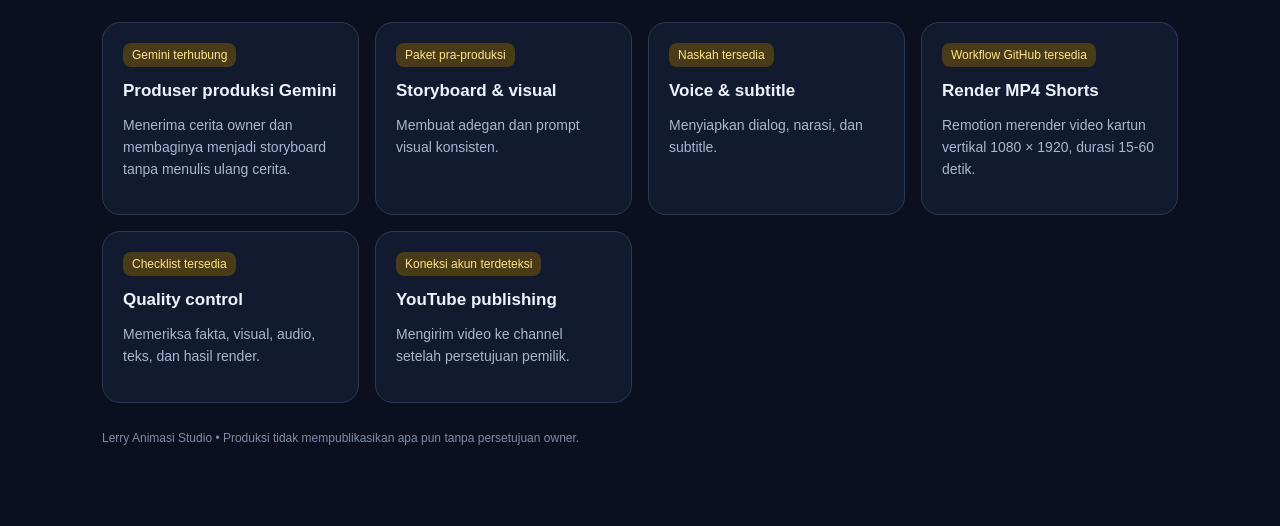
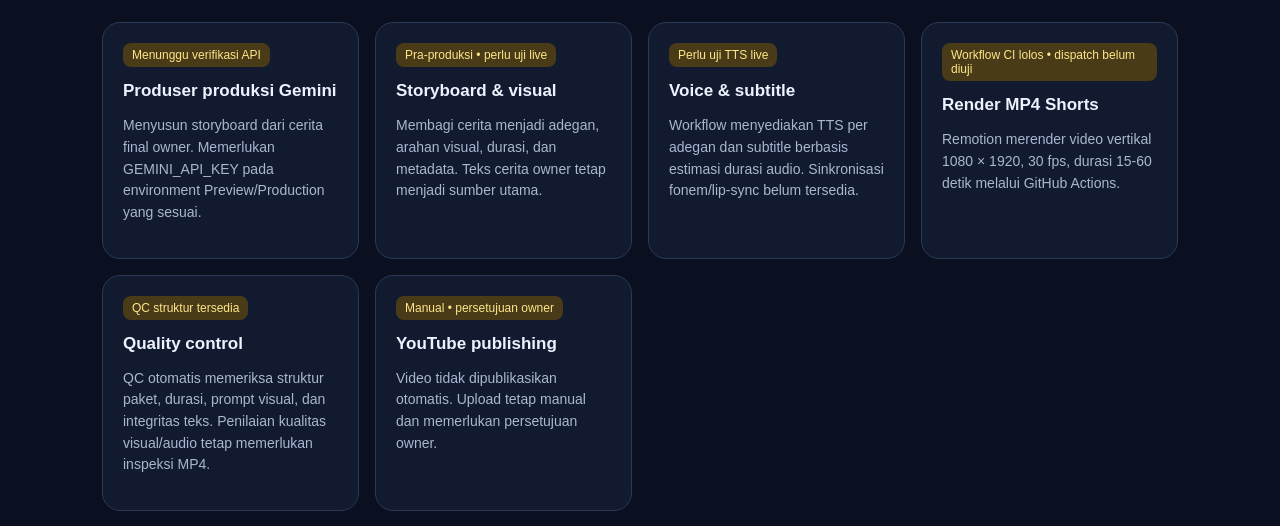
Before and after one commit to afraocta83-hash/-youtube-ai-factory, a Next.js app: page / in a window 1280 px wide. Shown: the part 1134-1660 px from the top of the page. Built offline with nearby package versions, Linux system fonts and the light colour scheme; no server answers.

Commit message:
fix: show honest integration readiness states

```diff
--- a/app/page.tsx
+++ b/app/page.tsx
@@ -1,12 +1,12 @@
 import Studio from "./studio";
 
 const modules = [
- {title:"Produser produksi Gemini",detail:"Menerima cerita owner dan membaginya menjadi storyboard tanpa menulis ulang cerita.",status:"Gemini terhubung"},
- {title:"Storyboard & visual",detail:"Membuat adegan dan prompt visual konsisten.",status:"Paket pra-produksi"},
- {title:"Voice & subtitle",detail:"Menyiapkan dialog, narasi, dan subtitle.",status:"Naskah tersedia"},
- {title:"Render MP4 Shorts",detail:"Remotion merender video kartun vertikal 1080 × 1920, durasi 15-60 detik.",status:"Workflow GitHub tersedia"},
- {title:"Quality control",detail:"Memeriksa fakta, visual, audio, teks, dan hasil render.",status:"Checklist tersedia"},
- {title:"YouTube publishing",detail:"Mengirim video ke channel setelah persetujuan pemilik.",status:"Koneksi akun terdeteksi"}
+ {title:"Produser produksi Gemini",detail:"Menyusun storyboard dari cerita final owner. Memerlukan GEMINI_API_KEY pada environment Preview/Production yang sesuai.",status:"Menunggu verifikasi API"},
+ {title:"Storyboard & visual",detail:"Membagi cerita menjadi adegan, arahan visual, durasi, dan metadata. Teks cerita owner tetap menjadi sumber utama.",status:"Pra-produksi • perlu uji live"},
+ {title:"Voice & subtitle",detail:"Workflow menyediakan TTS per adegan dan subtitle berbasis estimasi durasi audio. Sinkronisasi fonem/lip-sync belum tersedia.",status:"Perlu uji TTS live"},
+ {title:"Render MP4 Shorts",detail:"Remotion merender video vertikal 1080 × 1920, 30 fps, durasi 15-60 detik melalui GitHub Actions.",status:"Workflow CI lolos • dispatch belum diuji"},
+ {title:"Quality control",detail:"QC otomatis memeriksa struktur paket, durasi, prompt visual, dan integritas teks. Penilaian kualitas visual/audio tetap memerlukan inspeksi MP4.",status:"QC struktur tersedia"},
+ {title:"YouTube publishing",detail:"Video tidak dipublikasikan otomatis. Upload tetap manual dan memerlukan persetujuan owner.",status:"Manual • persetujuan owner"}
 ];
 export default function Home(){
  return <main className="shell">
```
